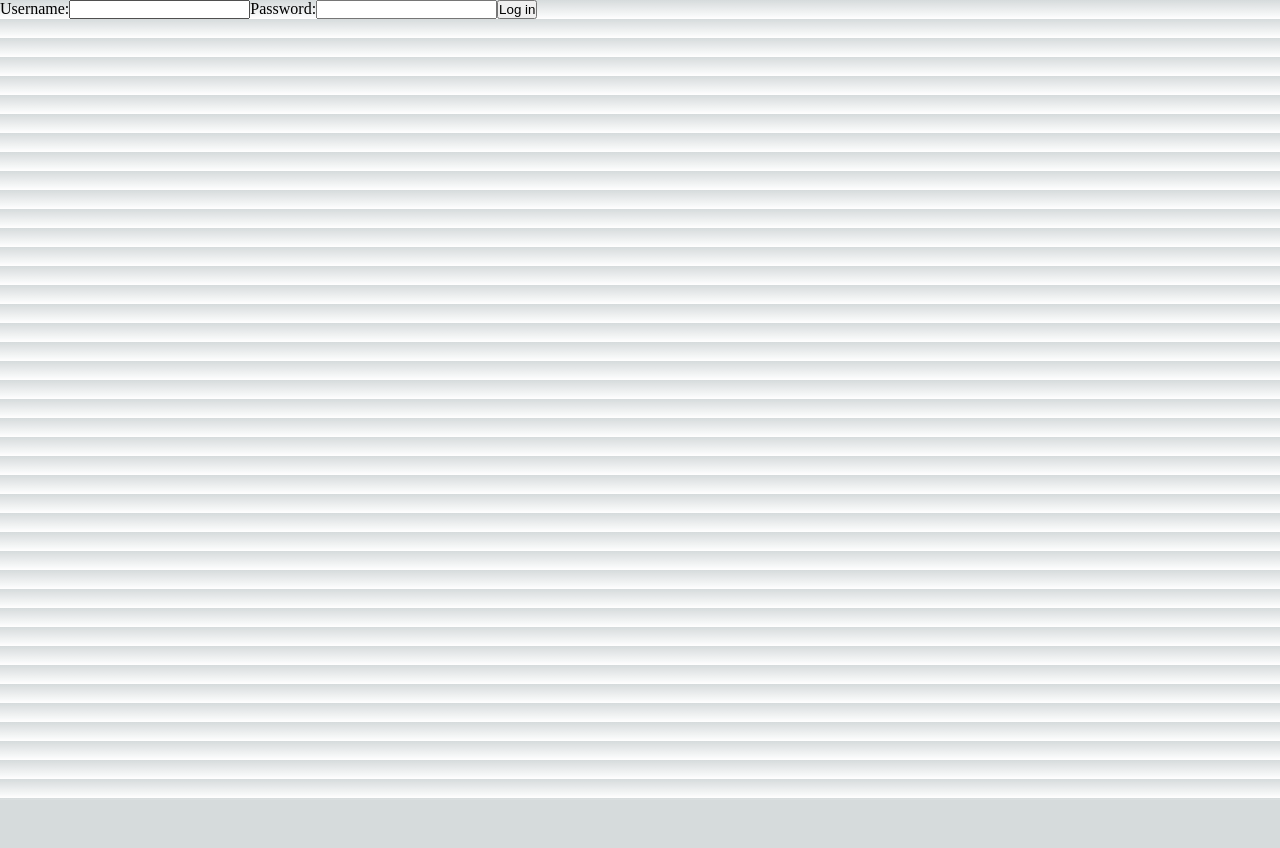
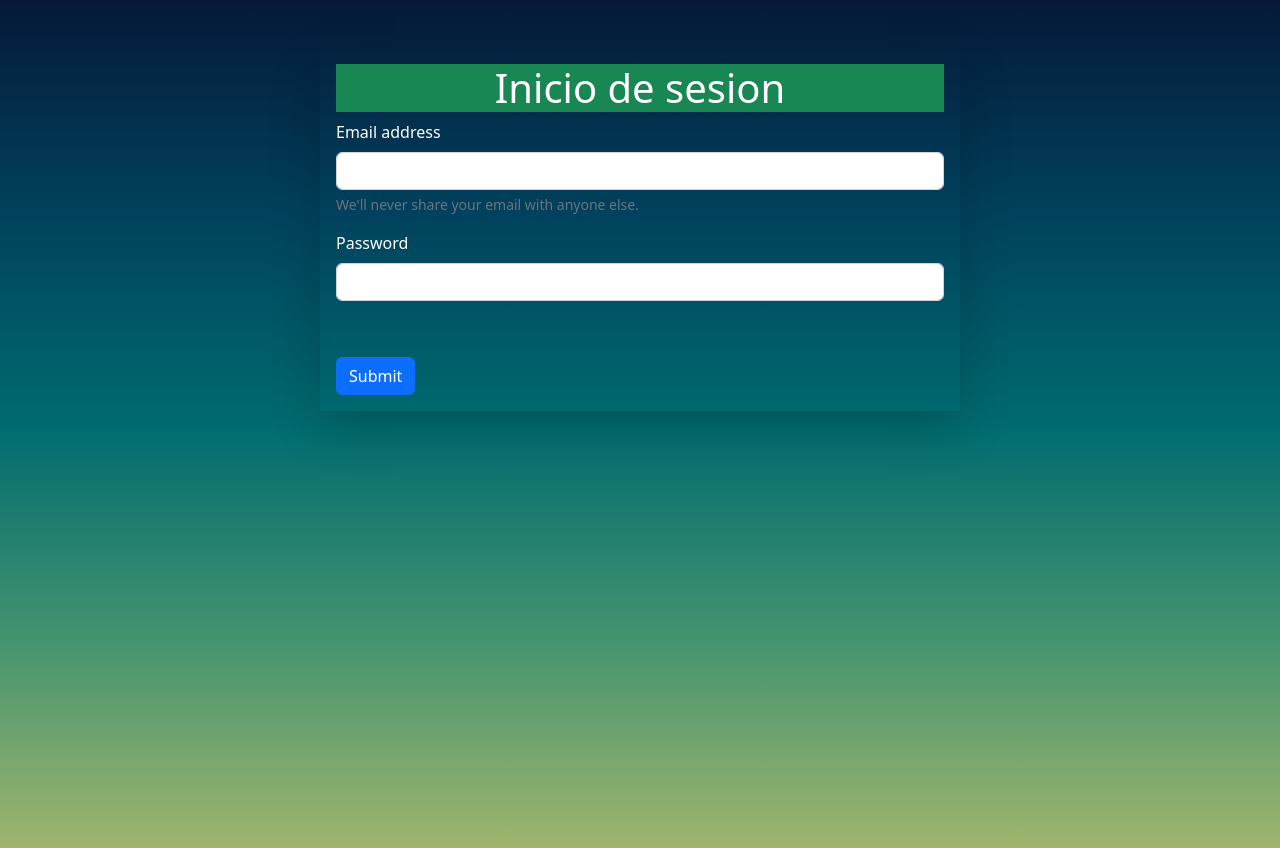
Before and after one commit to RojoRX/NextApp, a Next.js app: page /loginpage in a window 1280 px wide. Before the commit the page ends 800 px from the top, so only its background shows below. Built offline with nearby package versions, Linux system fonts and the light colour scheme.

Commit message:
Next Bootstrap

```diff
--- a/package.json
+++ b/package.json
@@ -21,6 +21,7 @@
     "@types/react": "18.0.31",
     "@types/react-dom": "18.0.11",
     "axios": "^1.3.4",
+    "bootstrap": "^5.2.3",
     "class-transformer": "^0.5.1",
     "class-validator": "^0.14.0",
     "date-fns": "^2.29.3",
@@ -30,6 +31,7 @@
     "next": "13.2.4",
     "react": "18.2.0",
     "react-dom": "18.2.0",
+    "react-router-dom": "^6.10.0",
     "typescript": "5.0.3"
   }
 }
--- /dev/null
+++ b/src/config/apiConfig.ts
@@ -0,0 +1,5 @@
+const apiConfig = {
+    apiUrl: 'http://localhost:3002',
+  };
+
+  export default apiConfig;
--- a/src/pages/_app.tsx
+++ b/src/pages/_app.tsx
@@ -1,5 +1,6 @@
 import '@/styles/globals.css'
 import type { AppProps } from 'next/app'
+import 'bootstrap/dist/css/bootstrap.css'
 
 export default function App({ Component, pageProps }: AppProps) {
   return <Component {...pageProps} />
--- a/src/pages/loginpage.tsx
+++ b/src/pages/loginpage.tsx
@@ -1,4 +1,6 @@
 import { useState } from 'react';
+import { useRouter } from 'next/router';
+import apiConfig from '@/config/apiConfig';
 
 interface LoginFormProps {
   onAuthenticated: () => void;
@@ -7,12 +9,13 @@ interface LoginFormProps {
 export default function LoginForm(props: LoginFormProps) {
   const [username, setUsername] = useState('');
   const [password, setPassword] = useState('');
-  const [error, setError] = useState("");
+  const [error, setError] = useState('');
+  const router = useRouter();
 
   const handleLogin = async (event: any) => {
     event.preventDefault();
     try {
-      const response = await fetch('http://localhost:3001/auth/login', {
+      const response = await fetch(`${apiConfig.apiUrl}/auth/login`, {
         method: 'POST',
         headers: {
           'Content-Type': 'application/json',
@@ -20,29 +23,38 @@ export default function LoginForm(props: LoginFormProps) {
         body: JSON.stringify({ username, password }),
       });
       const data = await response.json();
-      localStorage.setItem('token', data.access_token);
-      console.log('Response:', data);
-      console.log('Token:', data.access_token);
-      console.log('Data sent:', { username, password });
-      props.onAuthenticated();
+      if (data.access_token) {
+        localStorage.setItem('token', data.access_token);
+        router.push('/');
+        console.log('Response:', data);
+        setError('');
+      } else {
+        throw new Error(data.message);
+      }
     } catch (error) {
       console.error('Error:', error);
-      setError('Invalid username or password');
+      setError('Credenciales incorrectas!!');
     }
   };
 
   return (
+    <div className='container mt-5 col-6 shadow-lg p-3'>
     <form onSubmit={handleLogin}>
-      <label>
-        Username:
-        <input type="text" value={username} onChange={(e) => setUsername(e.target.value)} />
-      </label>
-      <label>
-        Password:
-        <input type="password" value={password} onChange={(e) => setPassword(e.target.value)} />
-      </label>
+      <h1 className='bg-success text-white text-center'>Inicio de sesion</h1>
+    <div className="mb-3">
+      <label htmlFor="exampleInputEmail1" className="form-label">Email address</label>
+      <input type="text" value={username} onChange={(e) => setUsername(e.target.value)} className="form-control" id="exampleInputEmail1" aria-describedby="emailHelp"/>
+      <div id="emailHelp" className="form-text">We'll never share your email with anyone else.</div>
+    </div>
+    <div className="mb-3">
+      <label htmlFor="exampleInputPassword1" className="form-label">Password</label>
+      <input type="password" value={password} onChange={(e) => setPassword(e.target.value)} className="form-control" id="exampleInputPassword1"/>
+    </div>
+    <div className="mb-3 form-check">
       {error && <div>{error}</div>}
-      <button type="submit">Log in</button>
-    </form>
+    </div>
+    <button type="submit" className="btn btn-primary">Submit</button>
+  </form>
+  </div>
   );
 }
--- a/src/styles/globals.css
+++ b/src/styles/globals.css
@@ -1,107 +1,10 @@
-:root {
-  --max-width: 1100px;
-  --border-radius: 12px;
-  --font-mono: ui-monospace, Menlo, Monaco, 'Cascadia Mono', 'Segoe UI Mono',
-    'Roboto Mono', 'Oxygen Mono', 'Ubuntu Monospace', 'Source Code Pro',
-    'Fira Mono', 'Droid Sans Mono', 'Courier New', monospace;
-
-  --foreground-rgb: 0, 0, 0;
-  --background-start-rgb: 214, 219, 220;
-  --background-end-rgb: 255, 255, 255;
-
-  --primary-glow: conic-gradient(
-    from 180deg at 50% 50%,
-    #16abff33 0deg,
-    #0885ff33 55deg,
-    #54d6ff33 120deg,
-    #0071ff33 160deg,
-    transparent 360deg
-  );
-  --secondary-glow: radial-gradient(
-    rgba(255, 255, 255, 1),
-    rgba(255, 255, 255, 0)
-  );
-
-  --tile-start-rgb: 239, 245, 249;
-  --tile-end-rgb: 228, 232, 233;
-  --tile-border: conic-gradient(
-    #00000080,
-    #00000040,
-    #00000030,
-    #00000020,
-    #00000010,
-    #00000010,
-    #00000080
-  );
-
-  --callout-rgb: 238, 240, 241;
-  --callout-border-rgb: 172, 175, 176;
-  --card-rgb: 180, 185, 188;
-  --card-border-rgb: 131, 134, 135;
+body{
+  background-image: linear-gradient(to bottom, #051937, #00415d, #006b6f, #43936f, #9fb56d);
+  min-height: 100vh;
 }
-
-@media (prefers-color-scheme: dark) {
-  :root {
-    --foreground-rgb: 255, 255, 255;
-    --background-start-rgb: 0, 0, 0;
-    --background-end-rgb: 0, 0, 0;
-
-    --primary-glow: radial-gradient(rgba(1, 65, 255, 0.4), rgba(1, 65, 255, 0));
-    --secondary-glow: linear-gradient(
-      to bottom right,
-      rgba(1, 65, 255, 0),
-      rgba(1, 65, 255, 0),
-      rgba(1, 65, 255, 0.3)
-    );
-
-    --tile-start-rgb: 2, 13, 46;
-    --tile-end-rgb: 2, 5, 19;
-    --tile-border: conic-gradient(
-      #ffffff80,
-      #ffffff40,
-      #ffffff30,
-      #ffffff20,
-      #ffffff10,
-      #ffffff10,
-      #ffffff80
-    );
-
-    --callout-rgb: 20, 20, 20;
-    --callout-border-rgb: 108, 108, 108;
-    --card-rgb: 100, 100, 100;
-    --card-border-rgb: 200, 200, 200;
-  }
+h1{
+  color:white;
 }
-
-* {
-  box-sizing: border-box;
-  padding: 0;
-  margin: 0;
+p,label{
+  color: white;
 }
-
-html,
-body {
-  max-width: 100vw;
-  overflow-x: hidden;
-}
-
-body {
-  color: rgb(var(--foreground-rgb));
-  background: linear-gradient(
-      to bottom,
-      transparent,
-      rgb(var(--background-end-rgb))
-    )
-    rgb(var(--background-start-rgb));
-}
-
-a {
-  color: inherit;
-  text-decoration: none;
-}
-
-@media (prefers-color-scheme: dark) {
-  html {
-    color-scheme: dark;
-  }
-}
```
Also changed, not shown: src/pages/CreatePostForm.tsx (+18 -8 lines), src/pages/[id]/edit.tsx (+21 -13 lines), src/pages/index.tsx (+16 -7 lines), src/pages/layout.tsx (+31 -14 lines), src/pages/postlist.tsx (+14 -10 lines), 1 other file (tests, documents, lock files or other folders).
